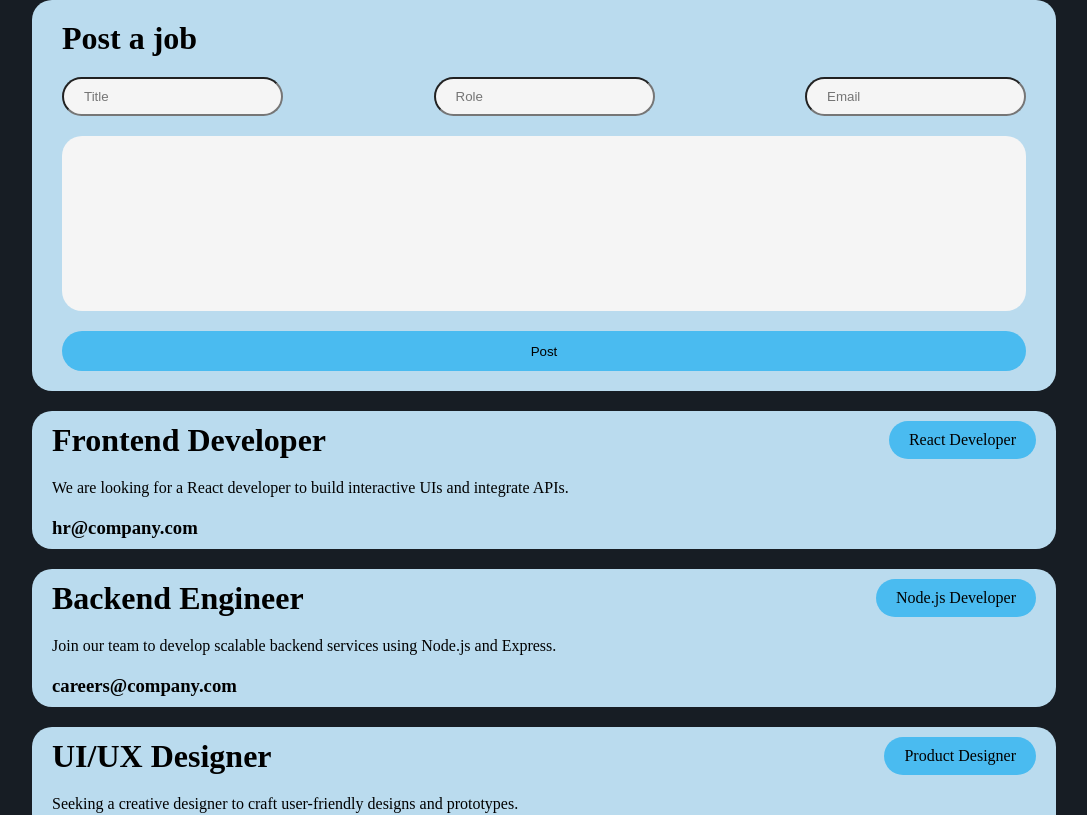
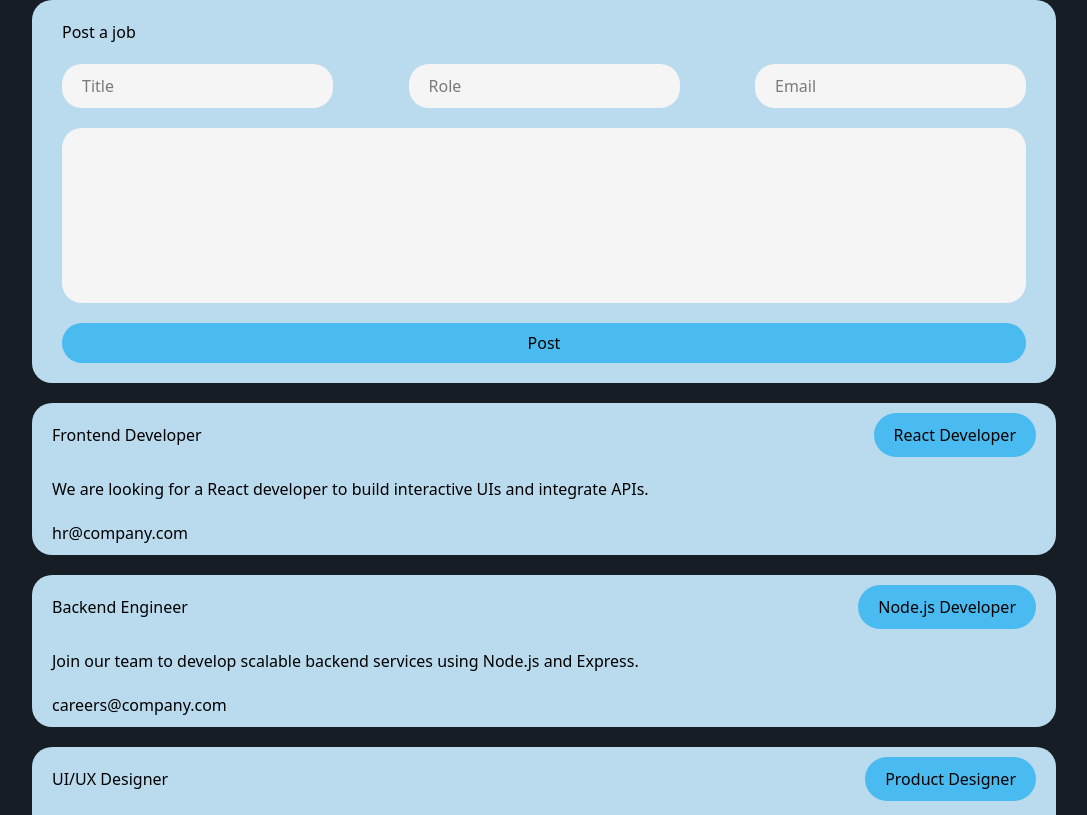
Before and after one commit to Ersatz-xD/Job-posting-webApp, a React (Vite) app: page / in a window 1280 px wide. Shown: the top 815 px of the page, without its empty margins (96-1183 px from the left). Built offline with nearby package versions, Linux system fonts and the light colour scheme.

Commit message:
Update index.css

```diff
--- a/src/index.css
+++ b/src/index.css
@@ -1,8 +1,4 @@
-*{
-  padding: 0;
-  margin: 0;
-  box-sizing: border-box;
-}
+@import "tailwindcss";
 
 body{
   background-color: #171d24;
```
